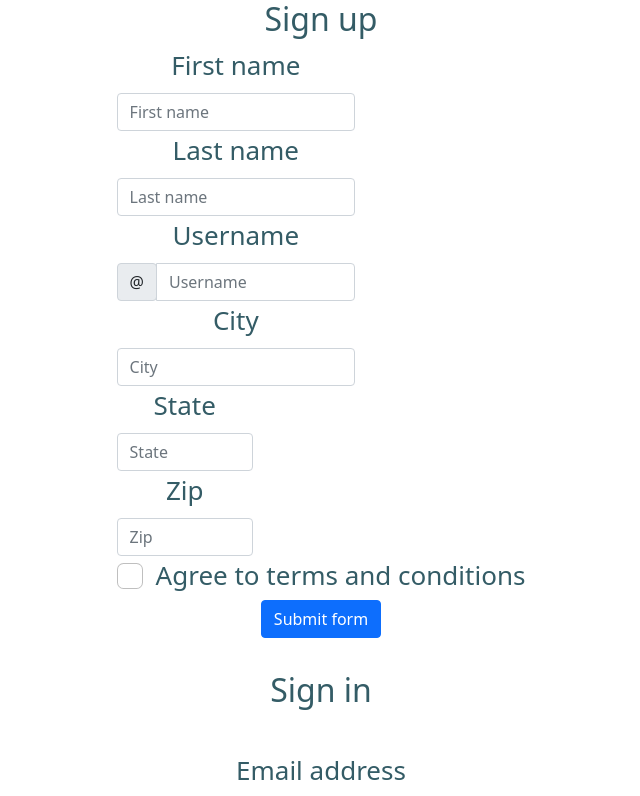
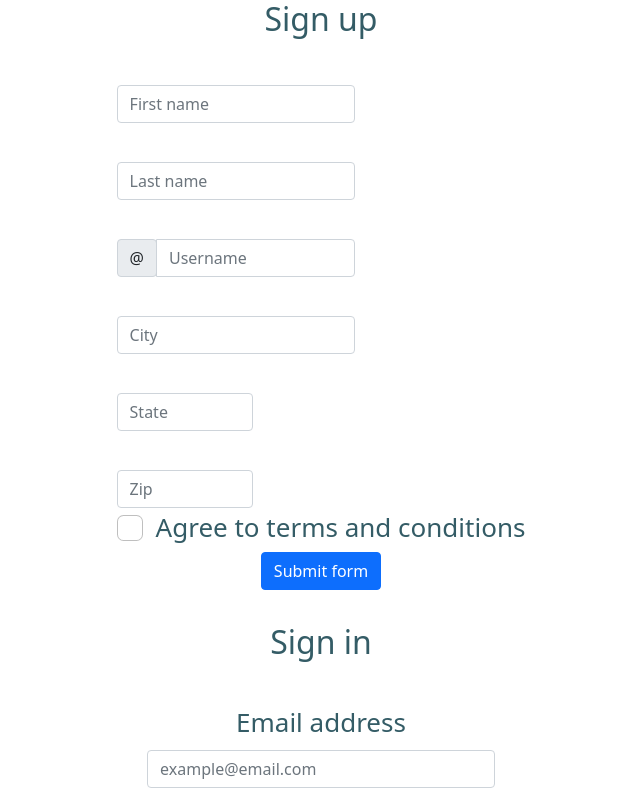
Before and after one commit to arazmurat/reactbootstrap, a React (Create React App) app: page / in a window 1280 px wide. Shown: the top 796 px of the page, without its empty margins (319-959 px from the left). Built offline with nearby package versions, Linux system fonts and the light colour scheme.

Commit message:
fix input form

```diff
--- a/src/Forminput.js
+++ b/src/Forminput.js
@@ -23,7 +23,7 @@ function Forminput() {
 
       <Form.Row>
         <Form.Group as={Col} md="7" controlId="validationCustom01">
-          <Form.Label>First name</Form.Label>
+          <Form.Label></Form.Label>
           <Form.Control
             required
             type="text"
@@ -33,7 +33,7 @@ function Forminput() {
           <Form.Control.Feedback>Looks good!</Form.Control.Feedback>
         </Form.Group>
         <Form.Group as={Col} md="7" controlId="validationCustom02">
-          <Form.Label>Last name</Form.Label>
+          <Form.Label></Form.Label>
           <Form.Control
             required
             type="text"
@@ -43,7 +43,7 @@ function Forminput() {
           <Form.Control.Feedback>Looks good!</Form.Control.Feedback>
         </Form.Group>
         <Form.Group as={Col} md="7" controlId="validationCustomUsername">
-          <Form.Label>Username</Form.Label>
+          <Form.Label></Form.Label>
           <InputGroup hasValidation>
             <InputGroup.Prepend>
               <InputGroup.Text id="inputGroupPrepend">@</InputGroup.Text>
@@ -62,21 +62,21 @@ function Forminput() {
       </Form.Row>
       <Form.Row>
         <Form.Group as={Col} md="7" controlId="validationCustom03">
-          <Form.Label>City</Form.Label>
+          <Form.Label></Form.Label>
           <Form.Control type="text" placeholder="City" required />
           <Form.Control.Feedback type="invalid">
             Please provide a valid city.
           </Form.Control.Feedback>
         </Form.Group>
         <Form.Group as={Col} md="4" controlId="validationCustom04">
-          <Form.Label>State</Form.Label>
+          <Form.Label></Form.Label>
           <Form.Control type="text" placeholder="State" required />
           <Form.Control.Feedback type="invalid">
             Please provide a valid state.
           </Form.Control.Feedback>
         </Form.Group>
         <Form.Group as={Col} md="4" controlId="validationCustom05">
-          <Form.Label>Zip</Form.Label>
+          <Form.Label></Form.Label>
           <Form.Control type="text" placeholder="Zip" required />
           <Form.Control.Feedback type="invalid">
             Please provide a valid zip.
```
